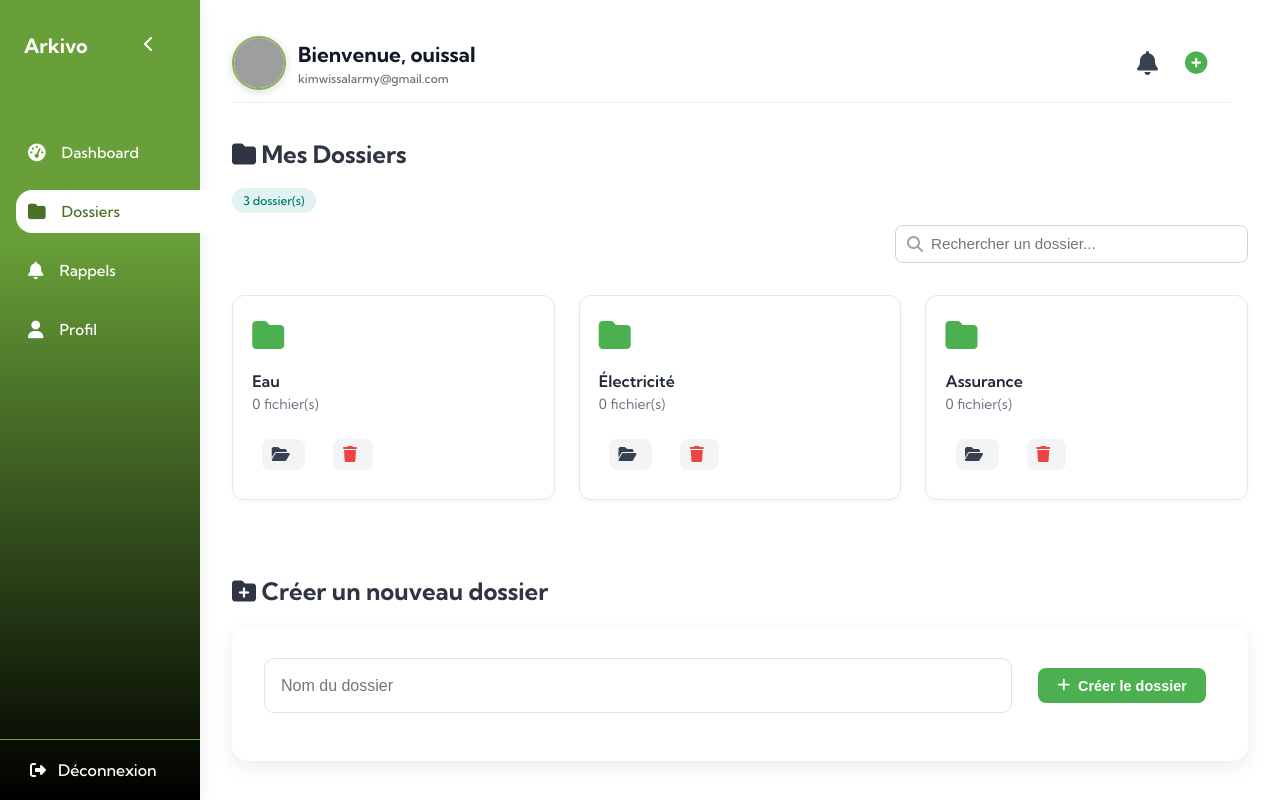
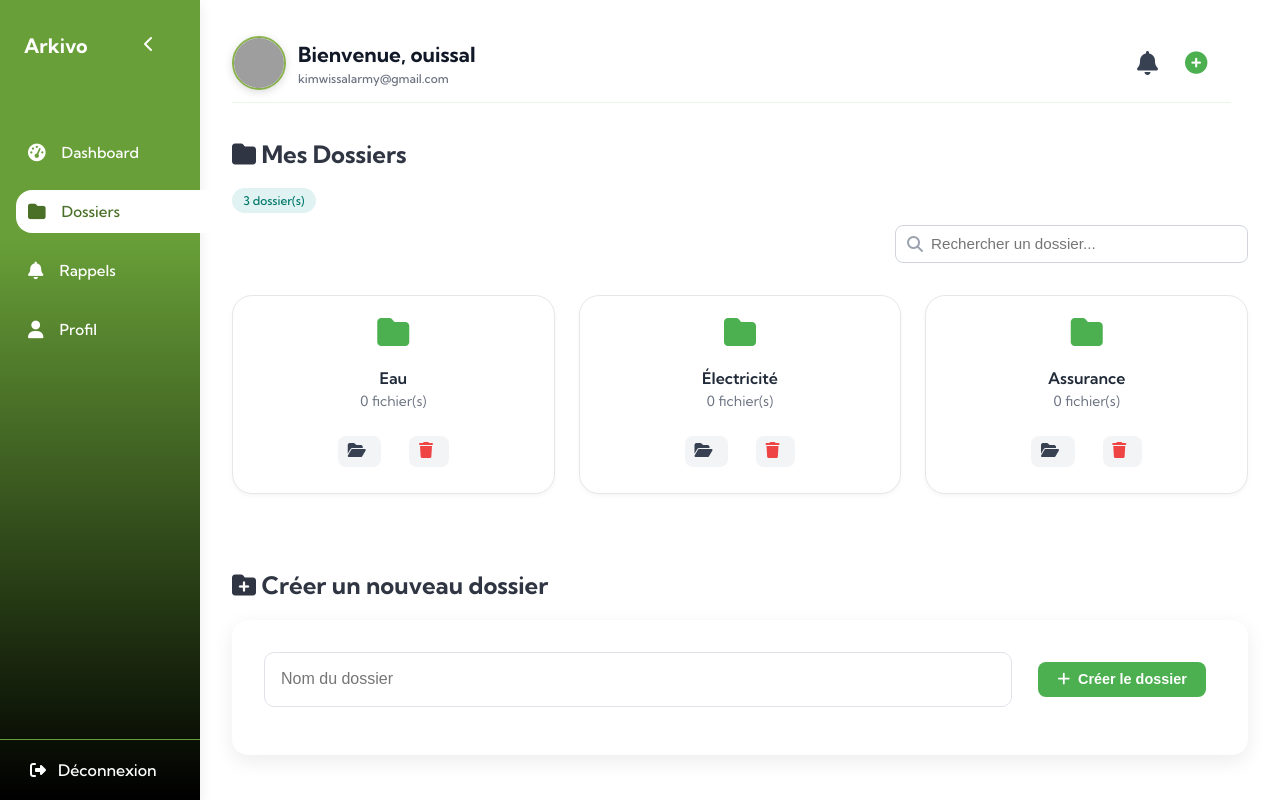
Before and after one commit to HasnaAmal/PFA, a Flask app: page /folder in a window 1280 px wide. Run offline with Flask 3, Linux system fonts and the light colour scheme; a user stored in the database is signed in; data comes from the database, SQL or seed files in the repository; data that the repository does not hold is empty; grey boxes are pictures that could not be loaded.

Commit message:
Update folder.css

```diff
--- a/static/css/folder.css
+++ b/static/css/folder.css
@@ -376,10 +376,12 @@ body {
 .folder-card {
   background-color: #ffffff;
   border: 1px solid #e5e7eb;
-  border-radius: 12px;
-  padding: 1.2rem;
+  border-radius: 20px;
+  padding: 1rem;
   display: flex;
   flex-direction: column;
+  align-items: center;
+  text-align: center;
   justify-content: space-between;
   transition: box-shadow 0.3s ease, transform 0.2s ease;
   cursor: pointer;
@@ -564,7 +566,7 @@ body {
 }
 /* Overlay noir transparent */
 .modal-overlay {
-  position: fixed;
+  position: absolute;
   top: 0;
   left: 0;
   width: 100%;
@@ -574,9 +576,9 @@ body {
   align-items: center;
   justify-content: center;
   z-index: 1000;
+  padding-bottom: 150px;
 }
 
-/* Conteneur du modal */
 .modal-container {
   background-color: #ffffff;
   border-radius: 12px;
@@ -626,9 +628,10 @@ body {
   cursor: pointer;
 }
 
-/* Corps */
 .modal-body {
-  padding: 1.5rem;
+  max-height: 400px; /* tu peux ajuster selon ton besoin */
+  overflow-y: auto;
+  padding: 1rem;
 }
 
 #filesList {
```
